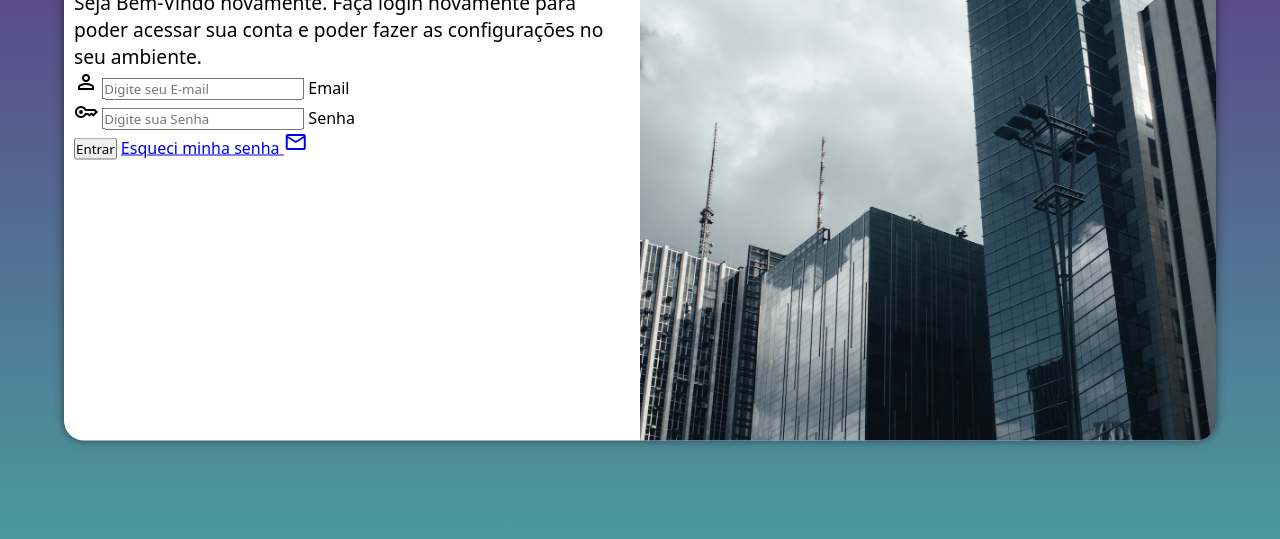
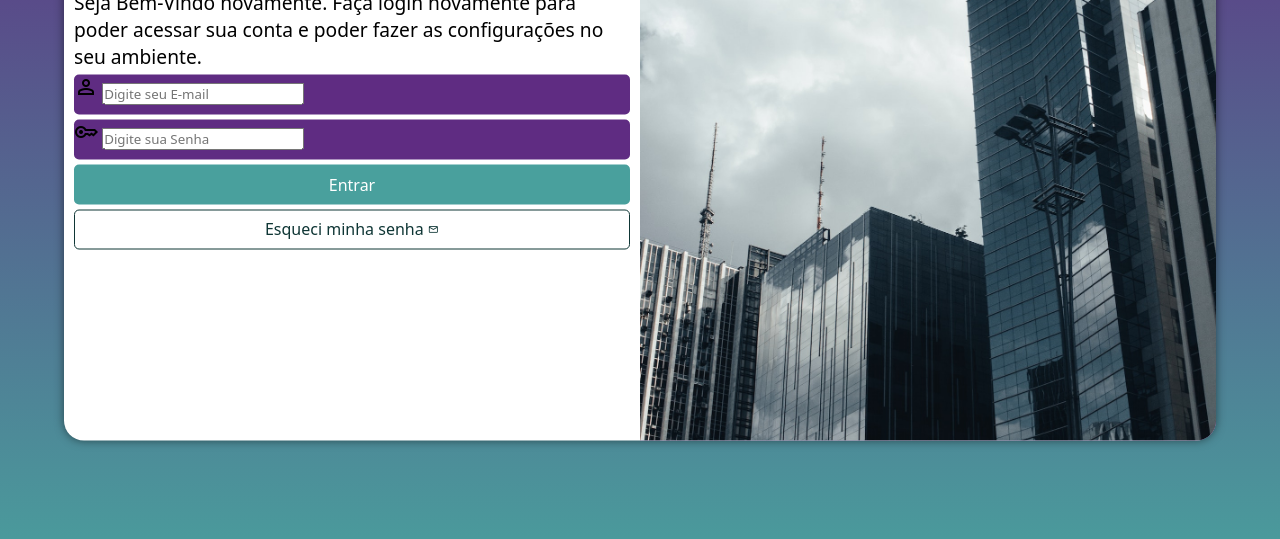
Before and after one commit to JabezRodrigues/projeto-login, a plain HTML site: page index.html in a window 1280 px wide. Shown: the part 217-756 px from the top of the page. Drawn offline with nearby package versions, Linux system fonts and the light colour scheme.

Commit message:
estilizando botões

```diff
--- a/estilos/style.css
+++ b/estilos/style.css
@@ -55,5 +55,58 @@ div#formulario > h1 {
 
 div#formulario > p{
   font-size: 0.8em;
+}
+
+.campo {
+  background-color: #5f2c82;
+  width: 100%;
+  display: block;
+  height: 40px;
+  border-radius: 5px;
+  margin: 5px 0px;
+}
+
+.campo label {
+  display: none;
+}
+
+form input[type="submit"] {
+  display: block;
+  font-size: 1em;
+  width: 100%;
+  border: none;
+  height: 40px;
+  background-color: #49a09d;
+  color: white;
+  border-radius: 5px;
+}
+
+form input[type="submit"]:hover {
+  background-color: #228a86;
+  cursor: pointer;
+}
+
+.botao {
+  display: block;
+  text-align: center;
+  font-size: 1em;
+  width: 100%;
+  height: 40px;
+  margin-top: 5px;
+  padding-top: 7px;
+  background-color: white;
+  border-radius: 5px;
+  text-decoration: none;
+  color: #0f3635;
+  border: 1px solid #0f3635;
 
 }
+
+.botao:hover {
+  background-color: #228a86;
+}
+
+.botao span {
+  font-size: 0.7em;
+
+}
--- a/index.html
+++ b/index.html
@@ -36,7 +36,7 @@
               <label for="isenha">Senha</label>
             </div>
             <input type="submit" value="Entrar">
-            <a href="#">Esqueci minha senha <span class="material-symbols-outlined">
+            <a href="#" class="botao">Esqueci minha senha <span class="material-symbols-outlined">
               mail
               </span></a>
           </form>
```
